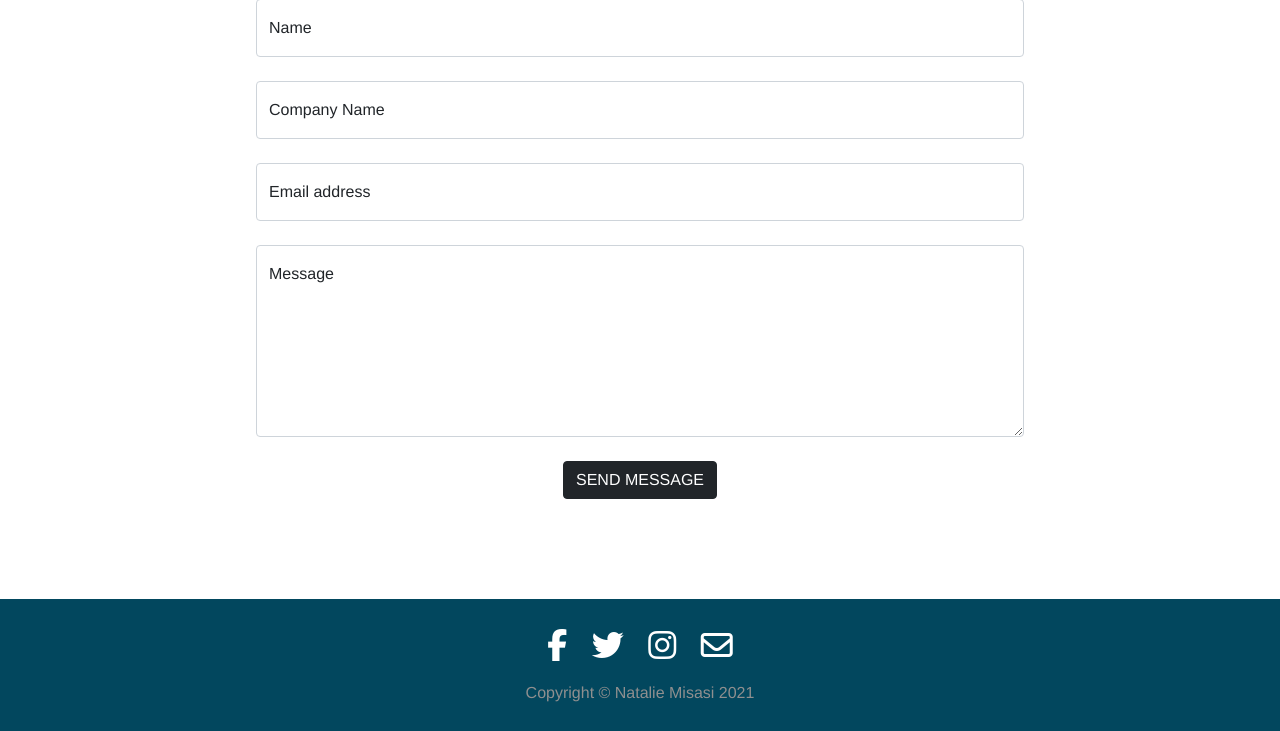
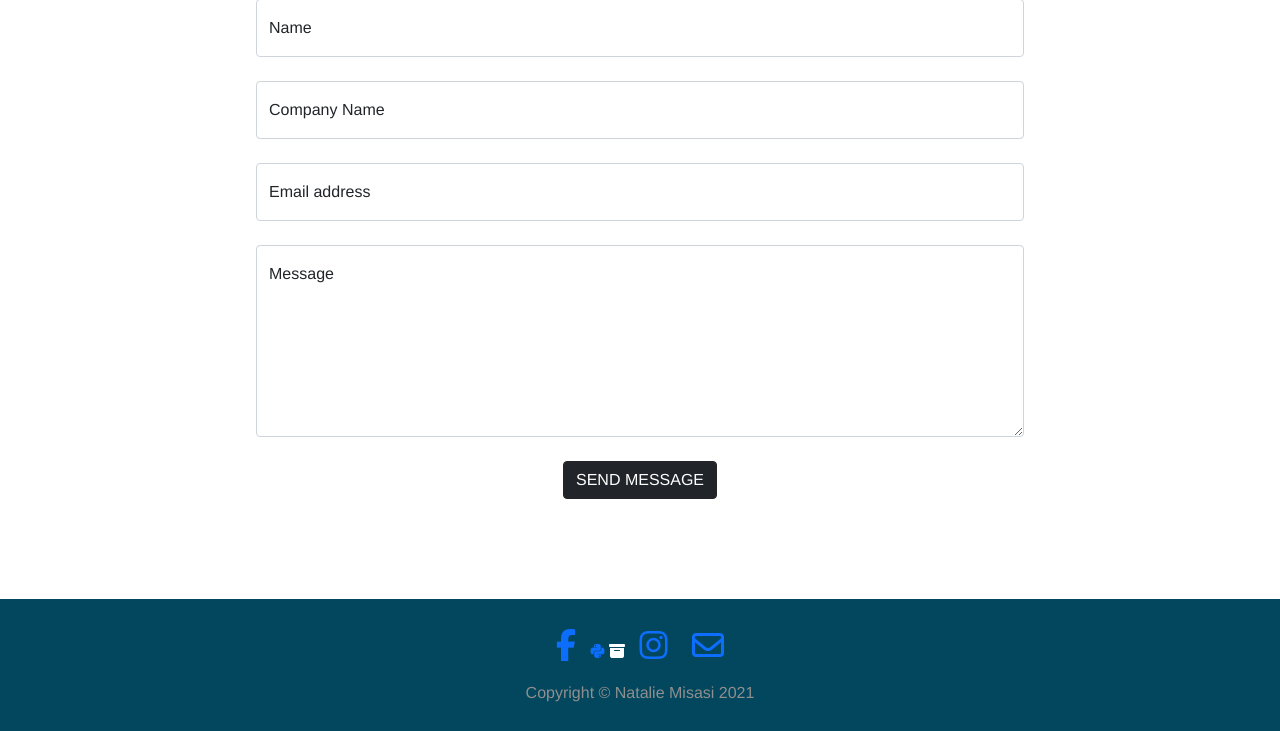
Before and after one commit to nataliemisasi/Personal-Site, a Flask app: page /contact in a window 1280 px wide. Shown: the part 683-1414 px from the top of the page. Run offline with Flask 2, Linux system fonts and the light colour scheme; some libraries are stand-ins or nearby versions.

Commit message:
Update footer.html

```diff
--- a/Personal Site - Bootstrap/templates/footer.html
+++ b/Personal Site - Bootstrap/templates/footer.html
@@ -2,10 +2,11 @@
 
  <footer class="colorful-section" id="footer">
  <div class="footer">
-   <i class="social-icon fab fa-facebook-f fa-2x" href="https://www.facebook.com/natalie.misasi.5/"></i>
-   <i class="social-icon fab fa-twitter fa-2x" href="https://replit.com/@nataliemisasi"></i>
-   <i class="social-icon fab fa-instagram fa-2x" href="https://www.instagram.com/your_average_eater/"></i>
-   <i class="social-icon far fa-envelope fa-2x" href = "mailto: nataliemisasi@gmail.com"></i>
+   <a href="https://www.facebook.com/natalie.misasi.5/"><i class="social-icon fab fa-facebook-f fa-2x"></i></a>
+   <a href="https://replit.com/@nataliemisasi"><i class="fab fa-python"></i></a>
+   <i class="fas fa-archive"></i>
+   <a href="https://www.instagram.com/your_average_eater/"><i class="social-icon fab fa-instagram fa-2x"></i></a>
+   <a href = "mailto: nataliemisasi@gmail.com"><i class="social-icon far fa-envelope fa-2x"></i></a>
    <p>Copyright &copy; Natalie Misasi {{ year }}</p>
  </div>
  </footer>
```
